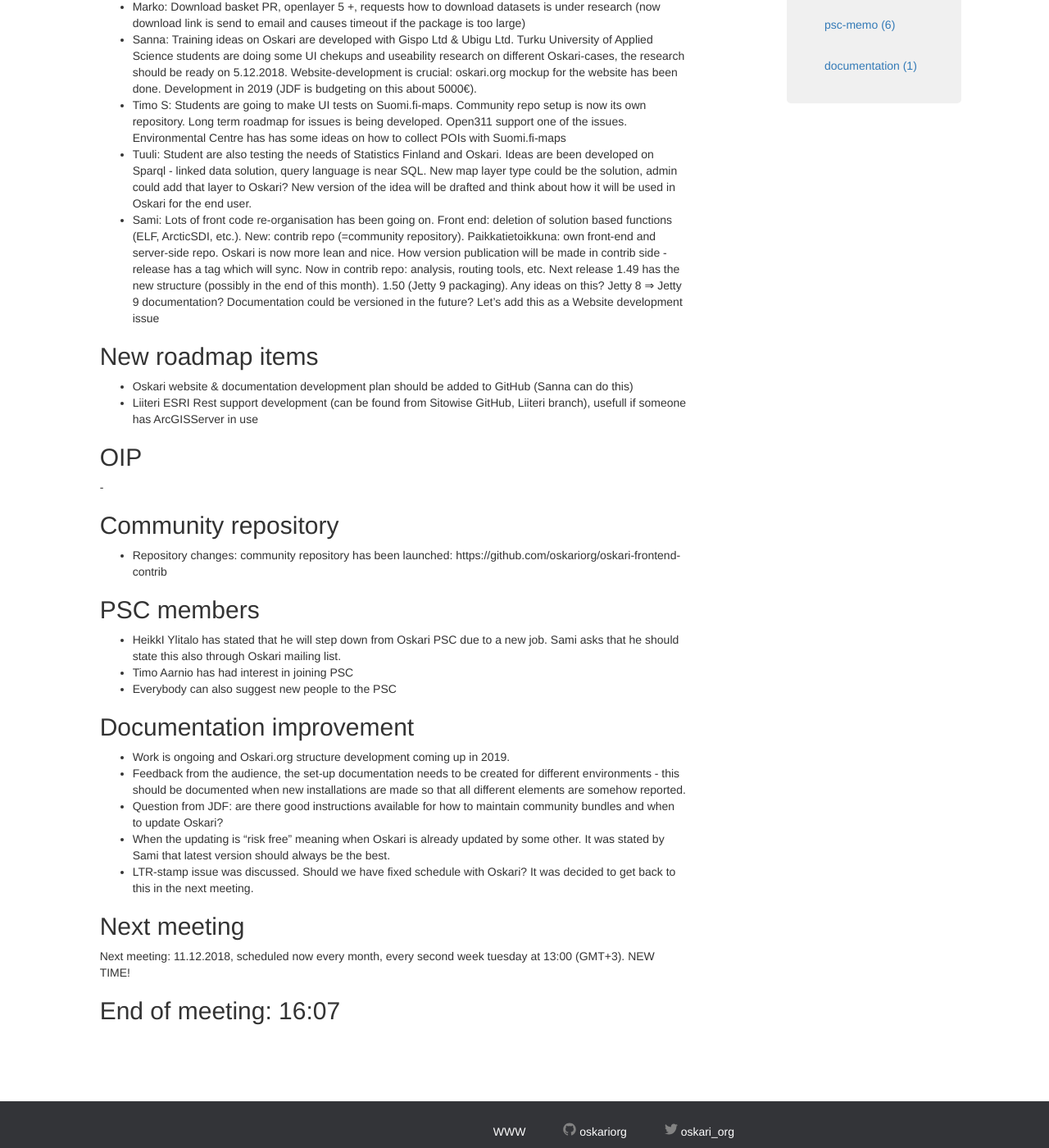
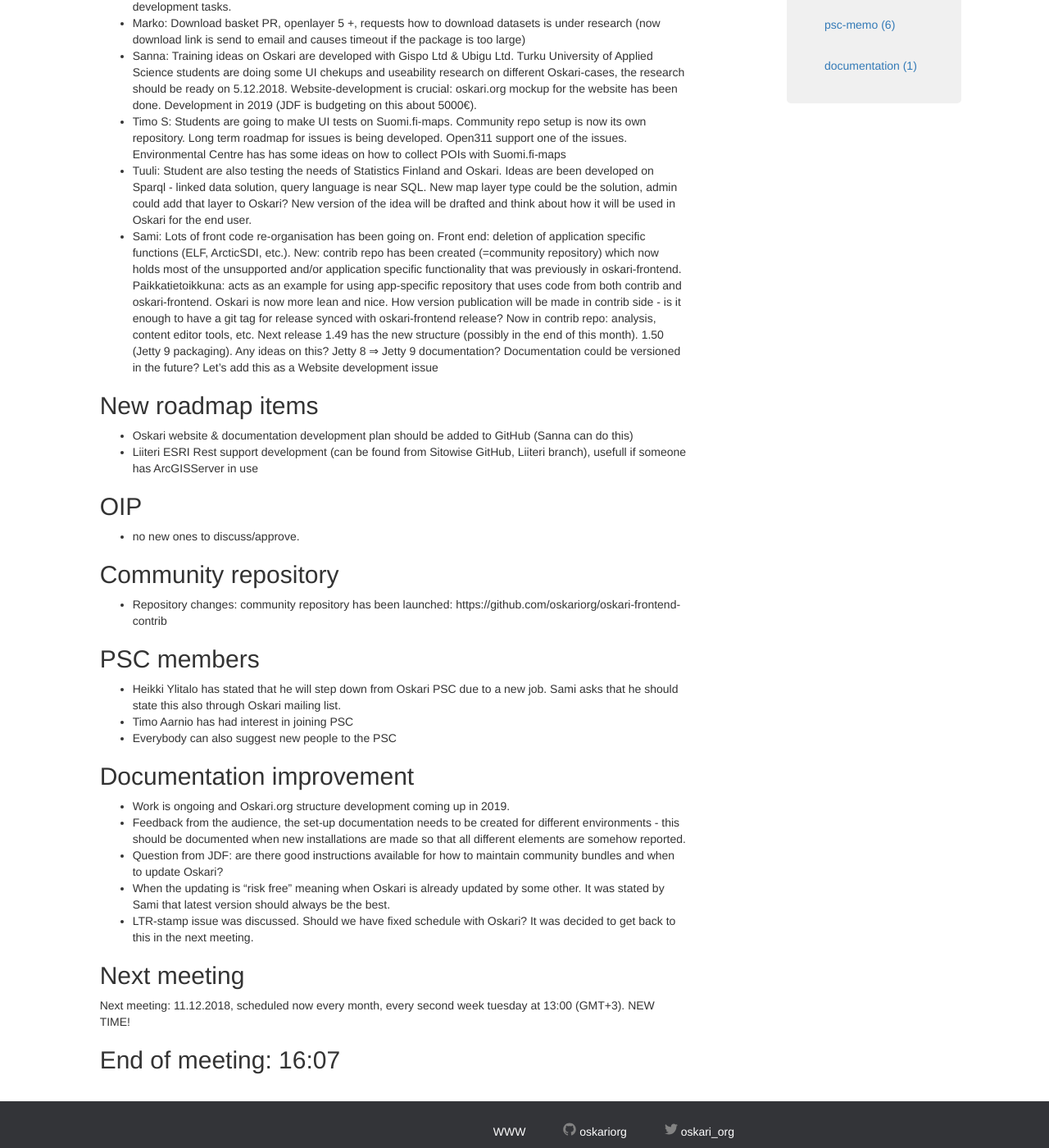
Before and after one commit to oskariorg/oskariorg.github.io, a Jekyll site: the page built from _posts/2018-11-13-PSC_November_2018.md, in a window 1280 px wide and 1400 px high, scrolled down 994 px. Shown: the whole window at 82% size. Built offline with Jekyll 4.4.1, drawn with Linux system fonts in a browser that asks for light colours; nearby versions of some CDN libraries; some of the changed text lies outside the part shown.

Commit message:
Typo and content fixes

```diff
--- a/_posts/2018-11-13-PSC_November_2018.md
+++ b/_posts/2018-11-13-PSC_November_2018.md
@@ -36,7 +36,7 @@ Not present:
 ## Last meeting topics and follow-up
 
 - New roadmap items: Approvement of OIP: Layer permission handling (still under way - NLS-FI responsible)
-- React-discussion (no new bundles on the way, Sami will add OIP on this)
+- React-discussion (no new bundles on the way, Sami will add OIP on this: new functionality should be created using React)
 - Draft ideas from Oskari Developer Summit (Sanna will add ideas to GitHub asap)
 - Vector tile tests (No new development on this, idea: example solution for demo.oskari.org using OpenTileMaps, it has some issues on performance)
 - Activity of PSC members (Lukkarinen wants to stay in the PSC, time of the meetings is not possible for him, suggested that at 13:00 should be better ⇒ let’s change this, Sanna will update the calendar invitations)
@@ -48,7 +48,7 @@ Not present:
 - Sanna: Training ideas on Oskari are developed with Gispo Ltd & Ubigu Ltd. Turku University of Applied Science students are doing some UI chekups and useability research on different Oskari-cases, the research should be ready on 5.12.2018. Website-development is crucial: oskari.org mockup for the website has been done. Development in 2019 (JDF is budgeting on this about 5000€).
 - Timo S: Students are going to make UI tests on Suomi.fi-maps. Community repo setup is now its own repository. Long term roadmap for issues is being developed. Open311 support one of the issues. Environmental Centre has has some ideas on how to collect POIs with Suomi.fi-maps
 - Tuuli: Student are also testing the needs of Statistics Finland and Oskari. Ideas are been developed on Sparql - linked data solution, query language is near SQL. New map layer type could be the solution, admin could add that layer to Oskari? New version of the idea will be drafted and think about how it will be used in Oskari for the end user.
-- Sami: Lots of front code re-organisation has been going on. Front end: deletion of solution based functions (ELF, ArcticSDI, etc.). New: contrib repo (=community repository). Paikkatietoikkuna: own front-end and server-side repo. Oskari is now more lean and nice. How version publication will be made in contrib side - release has a tag which will sync. Now in contrib repo: analysis, routing tools, etc. Next release 1.49 has the new structure (possibly in the end of this month). 1.50 (Jetty 9 packaging). Any ideas on this? Jetty 8 ⇒ Jetty 9 documentation? Documentation could be versioned in the future? Let’s add this as a Website development issue
+- Sami: Lots of front code re-organisation has been going on. Front end: deletion of application specific functions (ELF, ArcticSDI, etc.). New: contrib repo has been created (=community repository) which now holds most of the unsupported and/or application specific functionality that was previously in oskari-frontend. Paikkatietoikkuna: acts as an example for using app-specific repository that uses code from both contrib and oskari-frontend. Oskari is now more lean and nice. How version publication will be made in contrib side - is it enough to have a git tag for release synced with oskari-frontend release? Now in contrib repo: analysis, content editor tools, etc. Next release 1.49 has the new structure (possibly in the end of this month). 1.50 (Jetty 9 packaging). Any ideas on this? Jetty 8 ⇒ Jetty 9 documentation? Documentation could be versioned in the future? Let’s add this as a Website development issue
 
 
 ## New roadmap items
@@ -59,7 +59,7 @@ Not present:
 
 ## OIP
 
--
+- no new ones to discuss/approve.
 
 ## Community repository
 
@@ -67,7 +67,7 @@ Not present:
 
 ## PSC members
 
-- HeikkI Ylitalo has stated that he will step down from Oskari PSC due to a new job. Sami asks that he should state this also through Oskari mailing list.
+- Heikki Ylitalo has stated that he will step down from Oskari PSC due to a new job. Sami asks that he should state this also through Oskari mailing list.
 - Timo Aarnio has had interest in joining PSC
 - Everybody can also suggest new people to the PSC
 
```
